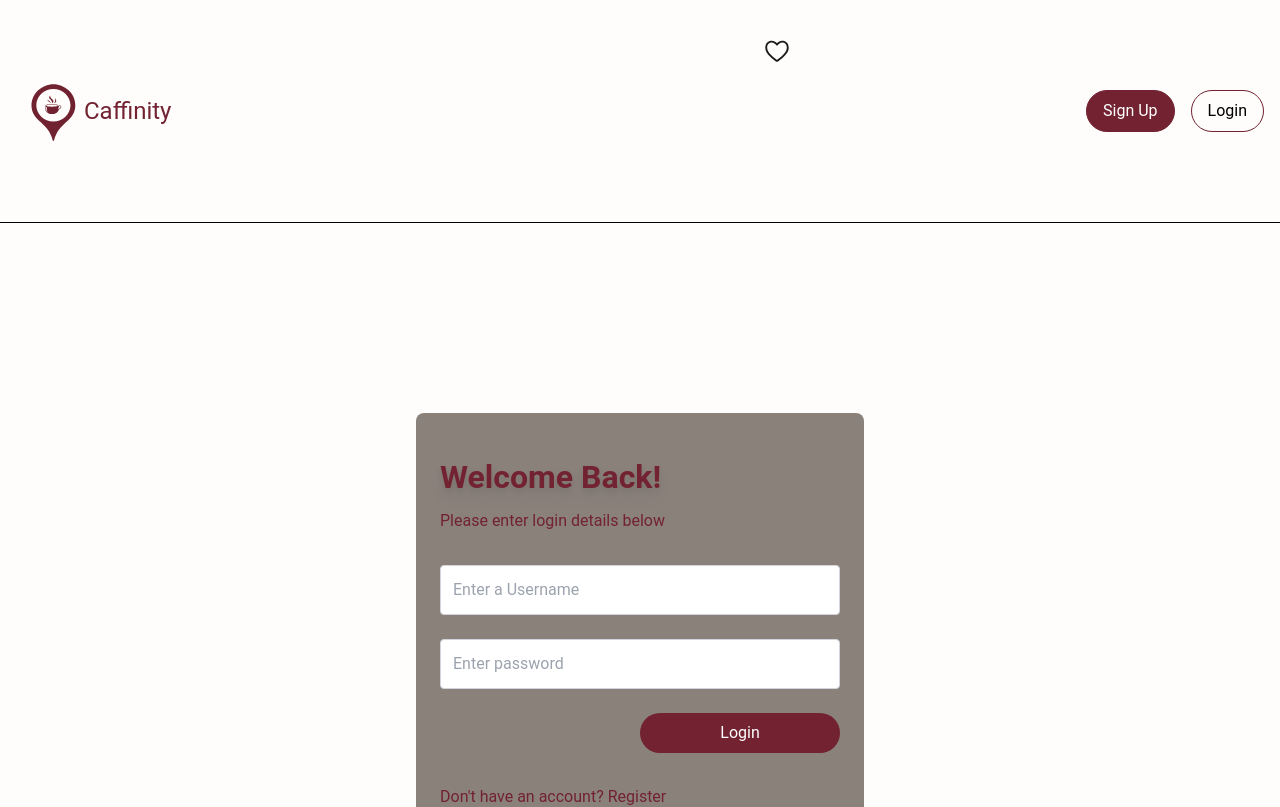
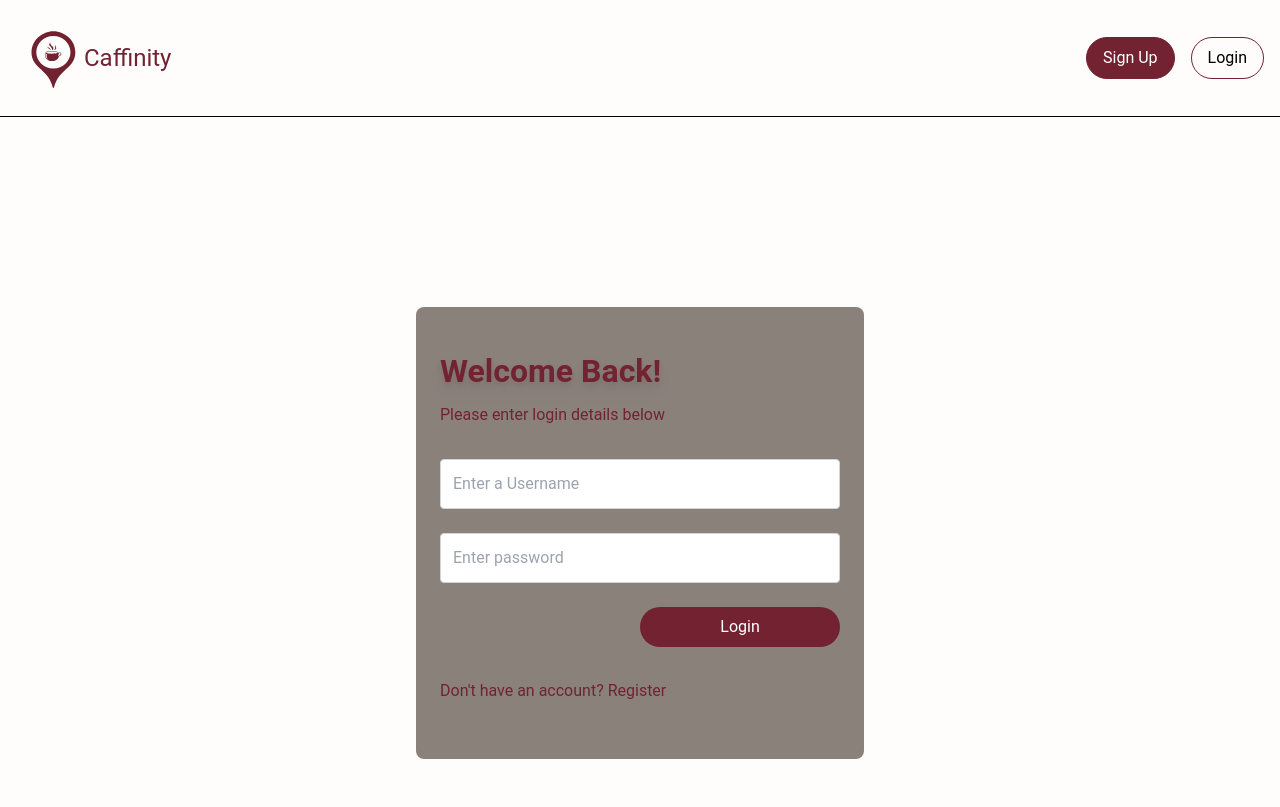
Before and after one commit to aleksandrvasilyev/caffinity, a React app in the folder client/: page /login in a window 1280 px wide. Shown: the top 807 px of the page. Built offline with nearby package versions, Linux system fonts and the light colour scheme.

Commit message:
svg-gap-fix

```diff
--- a/client/src/components/Header/Header.jsx
+++ b/client/src/components/Header/Header.jsx
@@ -57,9 +57,7 @@ const Header = () => {
         </div>
       </div>
 
-      <div className="flex items-center flex-col gap-4 sm:item-center sm:flex-row">
-        <HeartIcon onClick={handleFavoritesClick} className="cursor-pointer" />
-
+      <div className="flex items-center gap-4">
         {!isAuthenticated ? (
           <>
             <Button
@@ -76,6 +74,11 @@ const Header = () => {
             </Button>
           </>
         ) : (
+          <div className="flex items-center gap-3">
+            <HeartIcon
+              onClick={handleFavoritesClick}
+              className="cursor-pointer"
+            />
             <div className="relative">
               <UserDefaultIcon
                 size={30}
@@ -90,6 +93,7 @@ const Header = () => {
                 </div>
               )}
             </div>
+          </div>
         )}
       </div>
     </header>
--- a/client/src/components/Icons/SearchIcon.jsx
+++ b/client/src/components/Icons/SearchIcon.jsx
@@ -6,8 +6,8 @@ const SearchIcon = () => {
       xmlns="http://www.w3.org/2000/svg"
       x="0px"
       y="0px"
-      width="40 "
-      height="40 "
+      width="40"
+      height="40"
       viewBox="0,0,256,256"
     >
       <g
```
Lines whose indentation alone changed are shown as unchanged.
